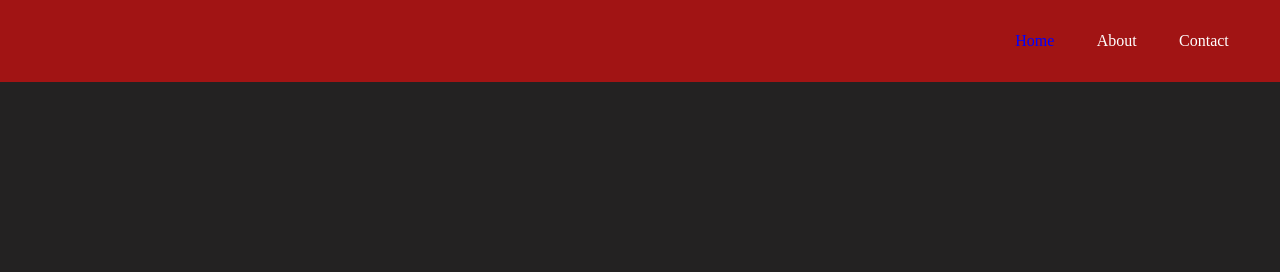
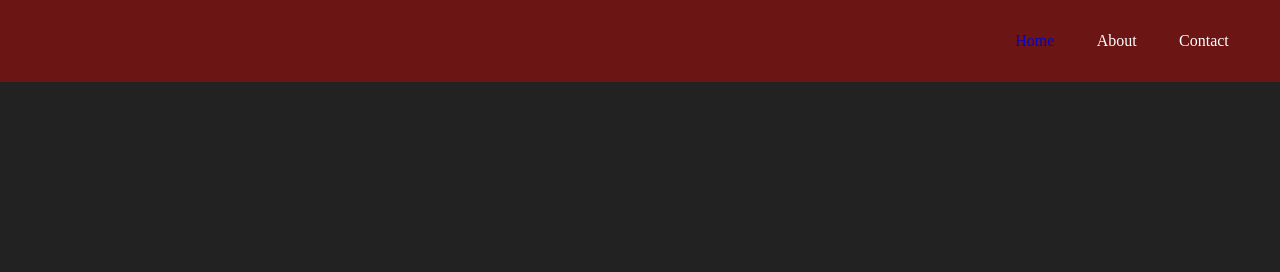
Before and after one commit to Benkalio/Mumbere-tennyson, a plain HTML site: page index.html in a window 1280 px wide. In both pictures the pointer is over the link "Home". Shown: the top 272 px of the page. Drawn offline with Linux system fonts and the light colour scheme.

Commit message:
mumbere updated css

```diff
--- a/style.css
+++ b/style.css
@@ -10,7 +10,7 @@ body {
 }
 
 #navbar {
-  background-color: rgb(161, 20, 20);
+  background-color: rgb(107, 21, 21);
   position: fixed;
   top: 0;
   width: 100%;
@@ -26,7 +26,7 @@ body {
 }
 /* #navbar > a:link, */
 #navbar > a:hover {
-  color: blue;
+  color: rgb(6, 6, 194);
 }
 
 #welcome-section {
```
